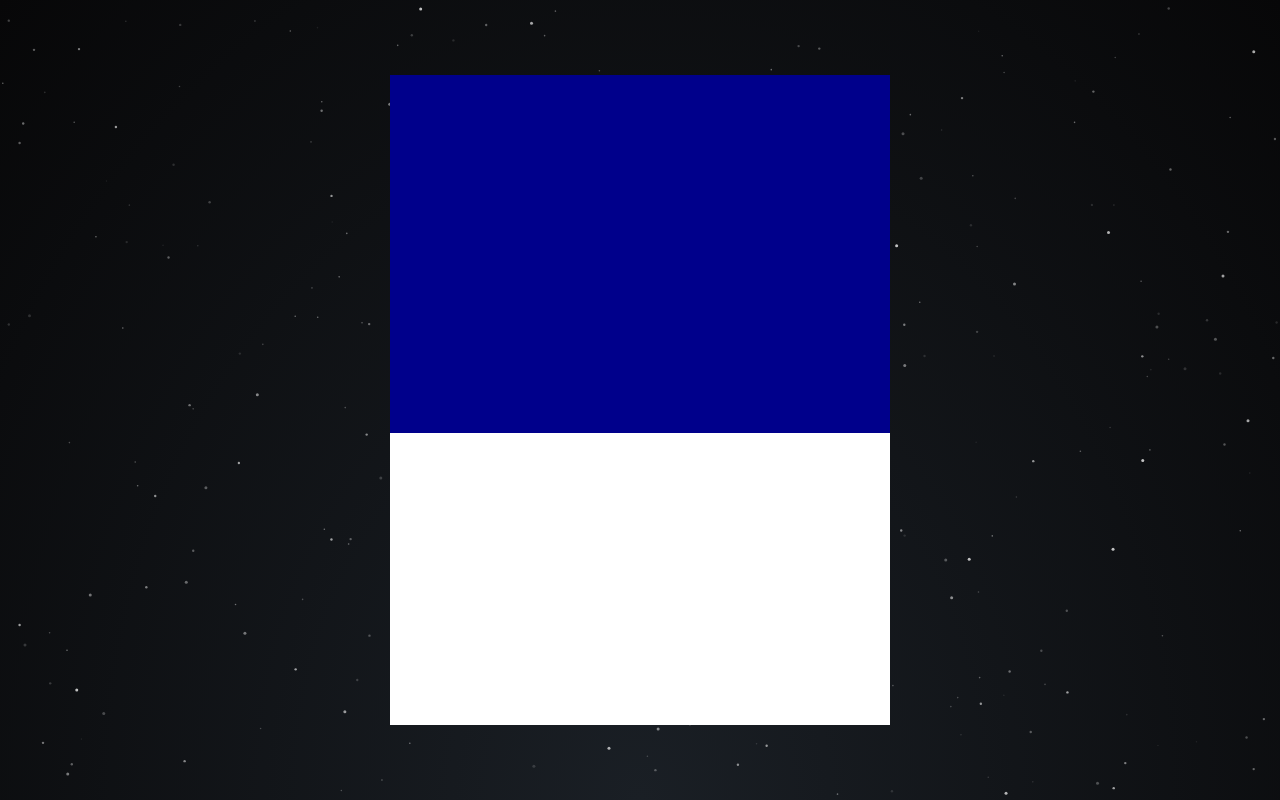
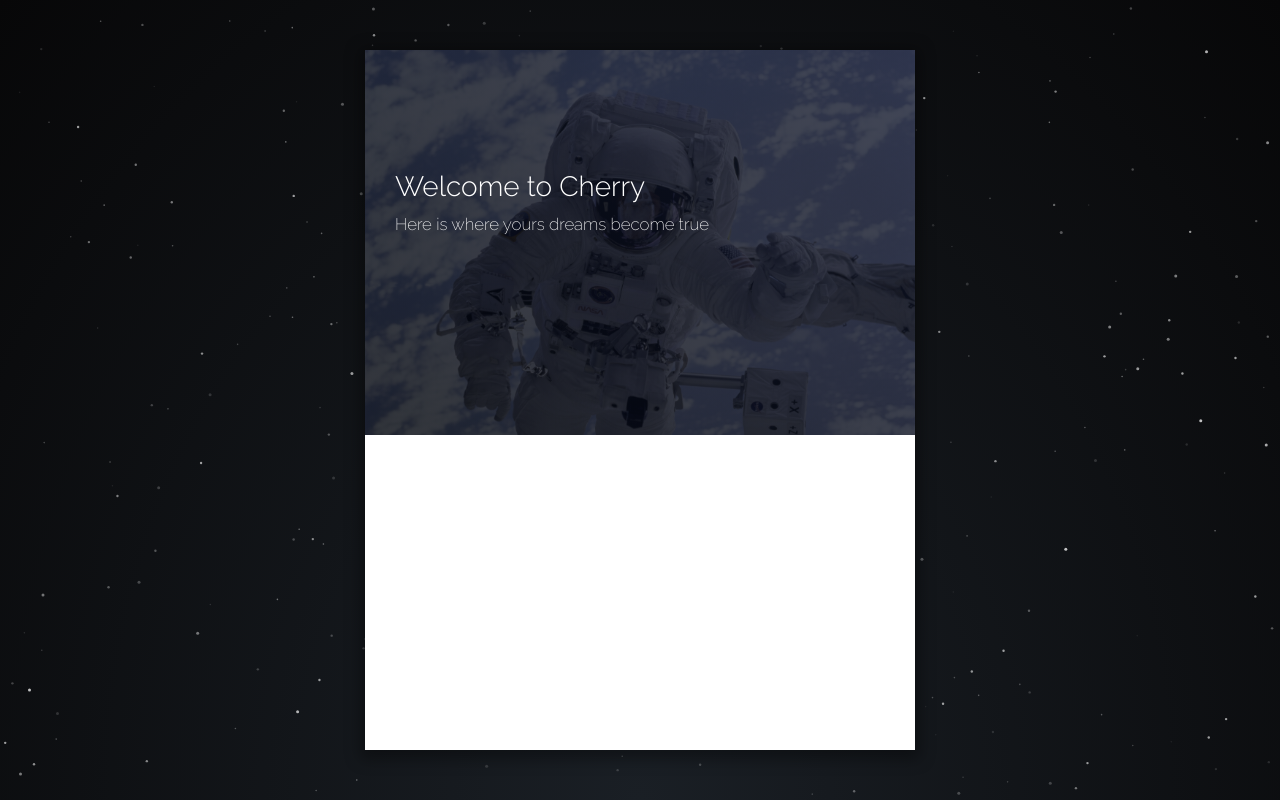
Before and after one commit to JoaoPedroCarreiro/login-page, a React (Create React App) app: page / in a window 1280 px wide. Built offline with nearby package versions, Linux system fonts and the light colour scheme.

Commit message:
commit-08-06-18

```diff
--- a/public/styles/style.css
+++ b/public/styles/style.css
@@ -1,3 +1,5 @@
+@import url('https://fonts.googleapis.com/css2?family=Raleway:wght@200;300&display=swap');
+
 body {
     min-height: 100vh;
     background: radial-gradient(ellipse at bottom, #1a1f25 0%, #070708 100%);
@@ -5,8 +7,11 @@ body {
 
 #app {
     min-height: 100vh;
-
     display: flex;
     align-items: center;
     justify-content: center;
 }
+
+h1, h2, h3, h4, h5, h6 {
+    font-family: "Raleway", sans-serif;
+}
--- a/src/components/App.js
+++ b/src/components/App.js
@@ -1,11 +1,15 @@
 import StyledApp from "../styles/App.styled"
+import StyledWelcome from "../styles/Welcome.styled"
 
 function App() {
     return (
         <StyledApp data-testid="app">
-            <div className="welcome">
-
-            </div>
+            <StyledWelcome>
+                <div className="welcome-content">
+                    <h1>Welcome to Cherry</h1>
+                    <p>Here is where yours dreams become true</p>
+                </div>
+            </StyledWelcome>
         </StyledApp>
     )
 }
--- a/src/styles/App.styled.js
+++ b/src/styles/App.styled.js
@@ -1,17 +1,15 @@
 import styled from "styled-components"
 
-const StyledApp = styled.section`
-    width: 500px;
-    height: 650px;
+const StyledApp = styled.div`
+    width: 550px;
+    height: 700px;
     background-color: white;
 
     z-index: 1;
 
-    .welcome {
-        width: 100%;
-        height: 55%;
-        background-color: darkblue;
-    }
+    margin: 0 20px;
+
+    box-shadow: 0px 4px 14px 5px rgba(0, 0, 0, .35);
 `
 
 export default StyledApp
--- /dev/null
+++ b/src/styles/Welcome.styled.js
@@ -0,0 +1,52 @@
+import welcome from "../assets/welcome.jpg"
+import styled from "styled-components"
+
+const StyledWelcome = styled.div`
+    position: relative;
+
+    width: 100%;
+    height: 55%;
+
+    background: url(${welcome});
+    background-position: center;
+    background-size: cover;
+
+    color: white;
+
+    &::after {
+        content: "";
+
+        position: absolute;
+        top: 0;
+        left: 0;
+
+        width: 100%;
+        height: 100%;
+
+        background: linear-gradient(45deg, rgb(0, 3, 11) 0%, rgb(19, 25, 46) 100%);
+        opacity: .8;
+
+        z-index: 0;
+    }
+
+    .welcome-content {
+        position: relative;
+        z-index: 1;
+
+        margin: 0 30px;
+        padding-top: 120px;
+    }
+
+    h1 {
+        font-weight: 300;
+        font-size: 1.75rem;
+    }
+
+    p {
+        font-family: "Raleway", sans-serif;
+        font-weight: 200;
+        font-size: 1.05rem;
+    }
+`
+
+export default StyledWelcome
```
Also changed, not shown: src/assets/welcome.jpg (added).
